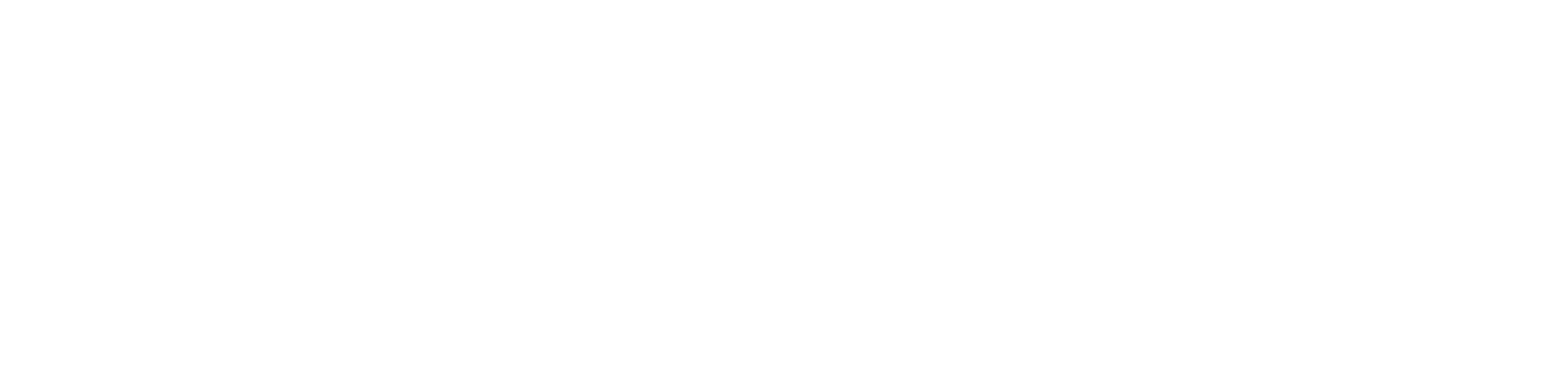
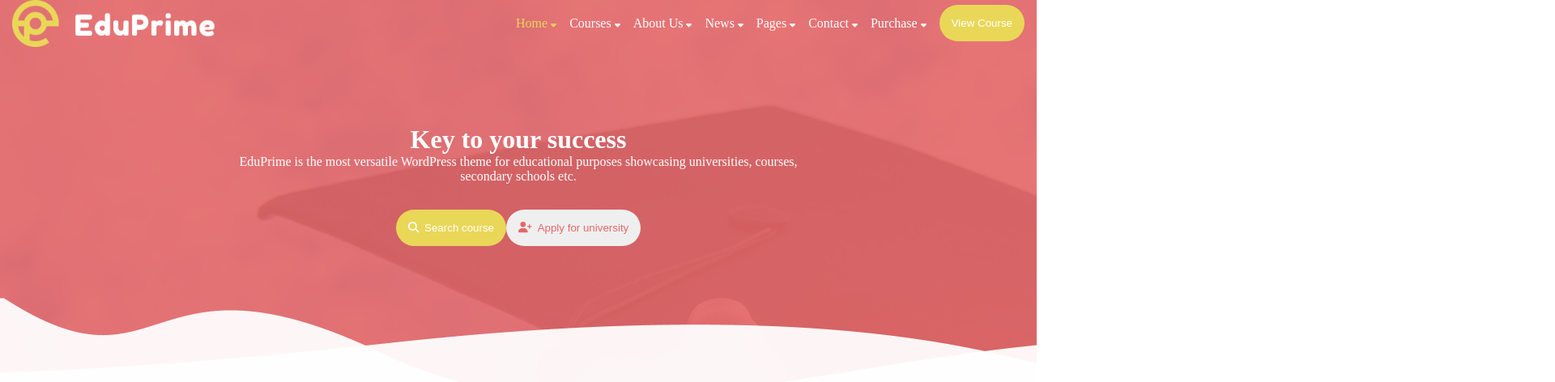
Before and after one commit to SimoneRicco/proj-html-vuejs, a Vue app in the folder my-app/: page / in a window 1280 px wide. Shown: the top 472 px of the page at 81% size, 1920 px wide, since content can reach past the window. Built offline with nearby package versions, Linux system fonts and the light colour scheme.

Commit message:
add header + jumbo

```diff
--- a/my-app/package.json
+++ b/my-app/package.json
@@ -9,6 +9,11 @@
     "preview": "vite preview"
   },
   "dependencies": {
+    "@fortawesome/fontawesome-svg-core": "^6.4.0",
+    "@fortawesome/free-brands-svg-icons": "^6.4.0",
+    "@fortawesome/free-regular-svg-icons": "^6.4.0",
+    "@fortawesome/free-solid-svg-icons": "^6.4.0",
+    "@fortawesome/vue-fontawesome": "^3.0.3",
     "vue": "^3.2.47"
   },
   "devDependencies": {
--- a/my-app/src/App.vue
+++ b/my-app/src/App.vue
@@ -1,7 +1,29 @@
 <script>
-export default {};
+import Header from "./components/Header.vue";
+export default {
+  data() {
+    return {
+      headerOptions: [
+        "Home",
+        "Courses",
+        "About Us",
+        "News",
+        "Pages",
+        "Contact",
+        "Purchase",
+      ],
+    };
+  },
+  components: {
+    Header,
+  },
+};
 </script>
 
-<template></template>
+<template>
+  <div class="container">
+    <Header :options="headerOptions"></Header>
+  </div>
+</template>
 
 <style></style>
--- a/my-app/src/components/Header.vue
+++ b/my-app/src/components/Header.vue
@@ -1,7 +1,127 @@
 <script>
-export default {};
+export default {
+  props: {
+    options: Array,
+  },
+};
 </script>
 
-<template></template>
+<template>
+  <div class="container">
+    <div class="bg-img">
+      <header>
+        <img src="../../edu/img/theme_eduprime_logo.png" alt="" />
+        <nav>
+          <ul>
+            <li v-for="(item, i) in options" :key="i">
+              {{ item }}
+              <font-awesome-icon
+                icon="fa-solid fa-sort-down"
+                class="arrow-down"
+              />
+            </li>
+            <li>
+              <button class="course-btn btn bg-yellow">View Course</button>
+            </li>
+          </ul>
+        </nav>
+      </header>
+      <div class="jumbo">
+        <div class="text">
+          <h1>Key to your success</h1>
+          <p>
+            EduPrime is the most versatile WordPress theme for educational
+            purposes showcasing universities, courses, secondary schools etc.
+          </p>
+        </div>
+        <div class="buttons">
+          <button class="search-course btn bg-yellow">
+            <font-awesome-icon
+              icon="fa-solid fa-magnifying-glass"
+              class="btn-icons"
+            />Search course
+          </button>
+          <button class="btn apply-university">
+            <font-awesome-icon
+              icon="fa-solid fa-user-plus"
+              class="btn-icons"
+            />Apply for university
+          </button>
+        </div>
+      </div>
+      <img src="../../edu/img/Wave-1.png" alt="" class="wave" />
+    </div>
+  </div>
+</template>
 
-<style lang="scss" scoped></style>
+<style lang="scss" scoped>
+$orange: #e56768;
+$yellow: #e9d758;
+.wave {
+  display: block;
+}
+.bg-orange {
+  background-color: $orange;
+}
+.bg-yellow {
+  background-color: $yellow;
+}
+.btn-icons {
+  margin-right: 7px;
+}
+.container {
+  background-image: url("../../edu/img/theme_slider2_bg-1.jpg");
+}
+.btn {
+  padding: 1rem;
+  padding: 15px;
+  border-radius: 50px;
+  color: white;
+  border: 0;
+}
+.bg-img {
+  background-color: rgba($color: $orange, $alpha: 0.9);
+}
+header {
+  padding-inline: 15px;
+  display: flex;
+  align-items: center;
+  color: white;
+  img {
+    width: 250px;
+  }
+  nav {
+    margin-left: auto;
+    ul {
+      list-style: none;
+      display: flex;
+      align-items: center;
+      gap: 1rem;
+    }
+    li:first-child {
+      color: $yellow;
+    }
+    .arrow-down {
+      font-size: 0.7rem;
+      vertical-align: inherit;
+    }
+  }
+}
+.jumbo {
+  color: white;
+  padding: 6rem 0 4rem 0;
+
+  .text {
+    width: 720px;
+    margin: auto;
+    text-align: center;
+  }
+  .buttons {
+    text-align: center;
+    margin-top: 2rem;
+    .apply-university {
+      color: $orange;
+    }
+  }
+}
+</style>
--- a/my-app/src/main.js
+++ b/my-app/src/main.js
@@ -2,4 +2,17 @@
 import './style.css'
 import App from './App.vue'
 
-createApp(App).mount('#app')
+/* import the fontawesome core */
+import { library } from '@fortawesome/fontawesome-svg-core'
+
+/* import font awesome icon component */
+import { FontAwesomeIcon } from '@fortawesome/vue-fontawesome'
+
+import { fas } from '@fortawesome/free-solid-svg-icons'
+import { far } from '@fortawesome/free-regular-svg-icons'
+
+/* add icons to the library */
+library.add(fas)
+library.add(far)
+
+createApp(App).component('font-awesome-icon', FontAwesomeIcon).mount('#app')
--- /dev/null
+++ b/my-app/src/store.js
@@ -0,0 +1,4 @@
+import { reactive } from 'vue';
+
+export const store = reactive({
+});
```
Also changed, not shown: 1 other file (tests, documents, lock files or other folders).
